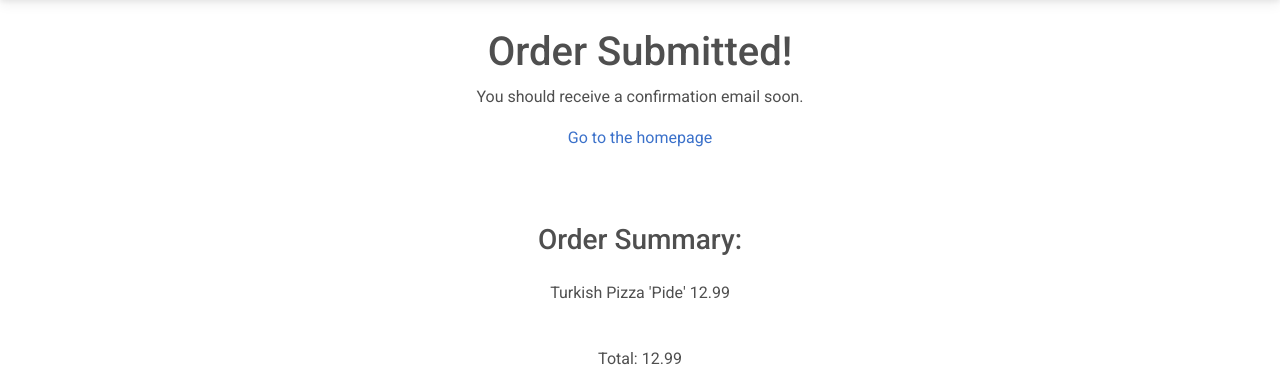
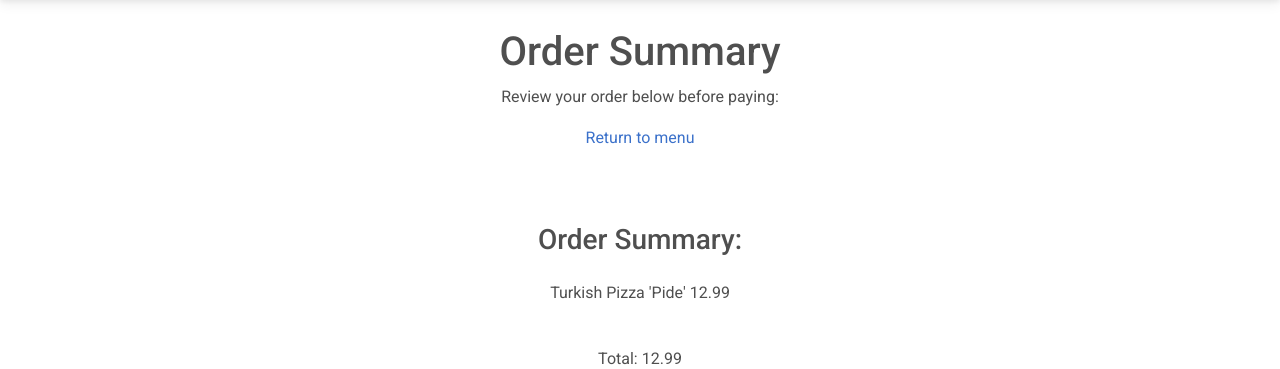
Before and after one commit to stokeydev/mycafe, a Django app: page /order-confirmation/1 in a window 1280 px wide. Shown: the part 59-428 px from the top of the page. Run offline with Django 3.2, Linux system fonts and the light colour scheme; data comes from the database, SQL or seed files in the repository; both versions use the stored data as it was after the commit; some libraries are stand-ins or nearby versions.

Commit message:
fixed submit page

```diff
--- a/coderscafe/customer/templates/customer/order_confirmation.html
+++ b/coderscafe/customer/templates/customer/order_confirmation.html
@@ -4,9 +4,9 @@
 <div class="container mb-5">
     <div class="row justify-content-center mt-1">
         <div class="col-md-5 col-sm-12 p-4 text-center">
-            <h1>Order Submitted!</h1>
-            <p>You should receive a confirmation email soon.</p>
-            <a href="{% url 'index' %}">Go to the homepage</a>
+            <h1>Order Summary</h1>
+            <p>Review your order below before paying:</p>
+            <a href="{% url 'order' %}">Return to menu</a>
         </div>
     </div>
 
@@ -27,6 +27,9 @@
     </div>
 </div>
 
+
+
+<script src="https://cdn.jsdelivr.net/npm/jquery@3.6.4/dist/jquery.min.js"></script>
 <script src="https://www.paypalobjects.com/api/checkout.js"></script>
 <script>
   function getCookie(name) {
@@ -57,15 +60,15 @@ const csrftoken = getCookie('csrftoken');
     locale: 'en_US',
     style: {
       size: 'large',
-      color: 'gold',
-      shape: 'pill',
+      color: 'blue',
+      shape: 'rect',
     },
 
     // Enable Pay Now checkout flow (optional)
     commit: true,
 
     // Set up a payment
-    payment: function(data, actions) {
+    payment: function (data, actions) {
       return actions.payment.create({
         transactions: [{
           amount: {
@@ -77,23 +80,21 @@ const csrftoken = getCookie('csrftoken');
     },
     // Execute the payment
     onAuthorize: function(data, actions) {
-      return actions.payment.execute().then(function() {
+      return actions.payment.execute().then(function () {
         // Show a confirmation message to the buyer
         $.ajax({
           type: 'POST',
           url: "{% url 'order-confirmation' pk %}",
-            beforeSend: function(request) {
-                request.sendRequestHeader('X-CSRFToken', csrftoken)
+          data: JSON.stringify({ 'isPaid': true }),
+          beforeSend: function (request) {
+            request.setRequestHeader('X-CSRFToken', csrftoken)
           },
-            data: JSON.stringify({'isPaid': true}),
           success: function(data) {
             window.location.href = '/payment-confirmation/'
           }
-
         })
       });
     }
   }, '#paypal-button');
-
 </script>
 {% endblock content %}
--- a/coderscafe/customer/views.py
+++ b/coderscafe/customer/views.py
@@ -1,3 +1,4 @@
+import json
 from django.shortcuts import render, redirect
 from django.views import View
 from django.core.mail import send_mail
@@ -110,8 +111,14 @@ class OrderConfirmation(View):
         return render(request, 'customer/order_confirmation.html', context)
 
     def post(self, request, pk, *args, **kwargs):
-        print(request.body)
+        data = json.loads(request.body)
+        if data['isPaid']:
+            order = OrderModel.objects.get(pk=pk)
+            order.is_paid = True
+            order.save()
+
         return redirect('payment-confirmation')
+
 
 class OrderPayConfirmation(View):
     def get(self, request, *args, **kwargs):
```
Also changed, not shown: coderscafe/db.sqlite3. Lines whose indentation alone changed are shown as unchanged.
